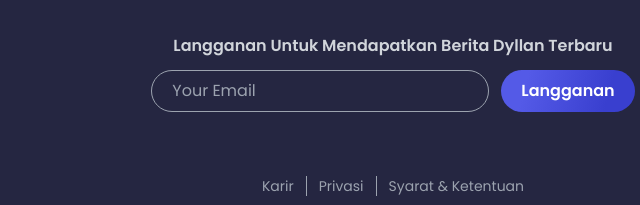
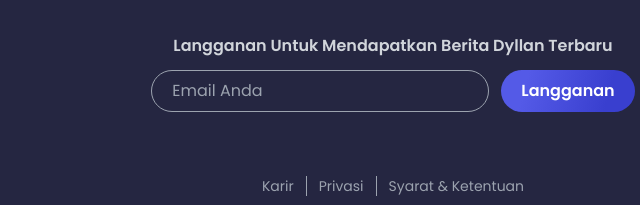
Before and after one commit to dyllanwicaksono-max/profilku, a plain HTML site: page index.html in a window 1280 px wide. Shown: the part 5165-5370 px from the top of the page, 247-887 px from the left. Drawn offline with nearby package versions, Linux system fonts and the light colour scheme.

Commit message:
Update index.html

```diff
--- a/index.html
+++ b/index.html
@@ -283,7 +283,7 @@
 			<div class="text-center pb-16 pt-5">
 				<label class="text-gray-300 font-semibold">Langganan Untuk Mendapatkan Berita Dyllan Terbaru</label>
 				<div class="px-5 sm:px-0 flex flex-col sm:flex-row sm:space-x-3 space-y-3 sm:space-y-0 justify-center mt-3">
-					<input type="email" placeholder="Your Email" class="rounded-full py-2 pl-5 bg-transparent border border-gray-400">
+					<input type="email" placeholder="Email Anda" class="rounded-full py-2 pl-5 bg-transparent border border-gray-400">
 					<button type="submit" class="text-white w-40 sm:w-auto mx-auto sm:mx-0 font-semibold px-5 py-2 rounded-full" style="background: linear-gradient(105.5deg, #545AE7 19.57%, #393FCF 78.85%);">Langganan</button>
 				</div>
 			</div>
```
